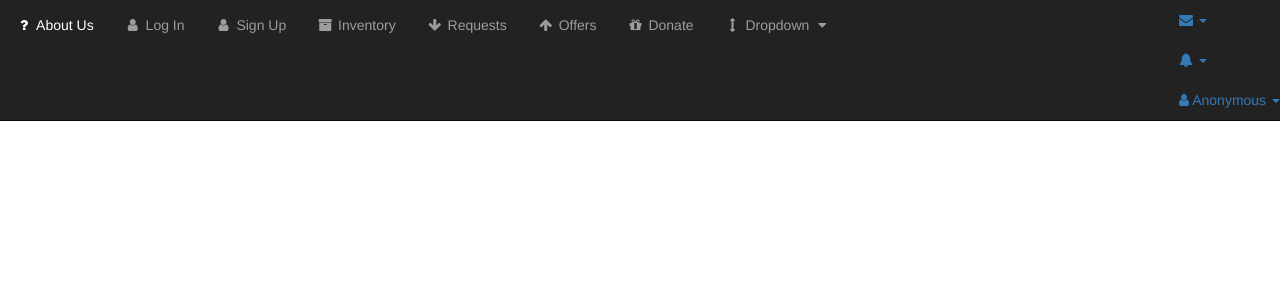
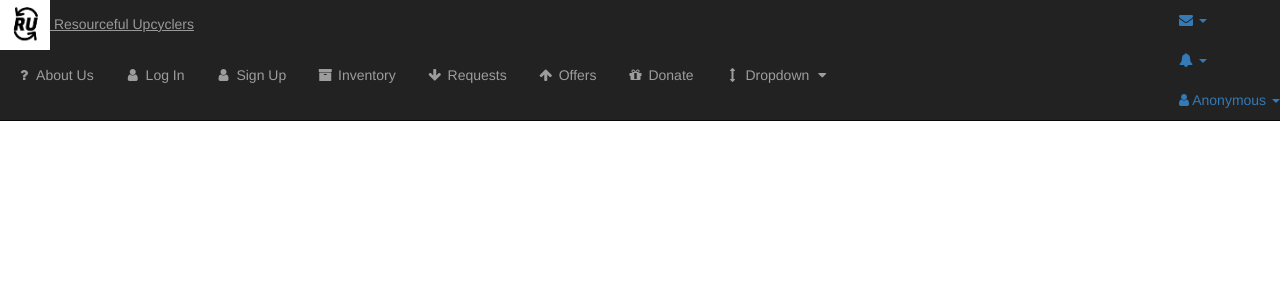
Before and after one commit to no-whey/ResourcefulUpcyclers, a Django app: template website/frontend/templates/base.html in a window 1280 px wide. Shown: the top 300 px of the page. Run offline with Django 3.2, Linux system fonts and the light colour scheme; the template is opened without the code that fills it, so the values that code supplies are empty; grey boxes labelled with a size stand in for pictures from a placeholder-image service; some libraries are stand-ins or nearby versions.

Commit message:
Added opaque logo and added logo and text to upper right

```diff
--- a/website/frontend/templates/base.html
+++ b/website/frontend/templates/base.html
@@ -44,6 +44,14 @@
                 </button>
             </div>
             <!-- Top Menu Items -->
+			{% block sb_admin_navbar_left %}
+			<a href="{% url "home" %}" style="color:#999;" >
+				<img src="{% static 'images/ru_logo_background.png' %}" width="50" height="50">
+				Resourceful Upcyclers
+			</a>
+
+			{% endblock sb_admin_navbar_left %}
+
             {% block sb_admin_navbar_right %}<ul class="nav navbar-right top-nav">
                 <li class="dropdown">
                     <a href="#" class="dropdown-toggle" data-toggle="dropdown"><i class="fa fa-envelope"></i> <b class="caret"></b></a>
```
Also changed, not shown: website/frontend/static/images/ru_logo_background.png (added).
